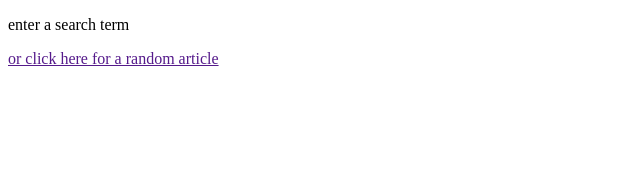
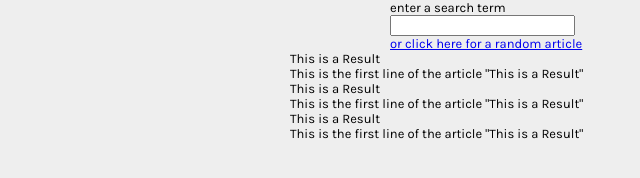
Before and after one commit to itwasntmei/wiki-viewer, a plain HTML site: page index.html in a window 1280 px wide. Shown: the whole page, without its empty margins (0-640 px from the left). Drawn offline with nearby package versions, Linux system fonts and the light colour scheme.

Commit message:
added javascript file

```diff
--- a/index.html
+++ b/index.html
@@ -3,6 +3,8 @@
 <head>
   <meta charset="utf-8">
   <title>Wikipedia Viewer</title>
+  <link rel="stylesheet" href="style.css">
+  <script src="https://ajax.googleapis.com/ajax/libs/jquery/3.2.1/jquery.min.js"></script>
 </head>
 
 <body>
@@ -11,15 +13,38 @@
 
     <div id="main">
       <div id="wiki-cont">
-        <p>enter a search term</p>
-        <div id="search-cont"></div>
+
+        <form id="wiki-form">
+          <div>
+            <label for="search-cont">enter a search term</label>
+            <input type="search" name="wiki-search" id="search-cont">
+            <input type="submit" name="wiki-submit" style="position: absolute; left: -9999px">
+          </div>
+        </form>
+
         <div id="random">
-          <a href="">or click here for a random article</a>
+          <a href="https://en.wikipedia.org/wiki/Special:Random" target="_blank">or click here for a random article</a>
         </div>
+
       </div>
     </div>
 
-    <div id="results" class="hide"></div>
+    <div id="results">
+      <div class="result">
+        <h2>This is a Result</h2>
+        <h6>This is the first line of the article "This is a Result"</h6>
+      </div>
+
+      <div class="result">
+        <h2>This is a Result</h2>
+        <h6>This is the first line of the article "This is a Result"</h6>
+      </div>
+
+      <div class="result">
+        <h2>This is a Result</h2>
+        <h6>This is the first line of the article "This is a Result"</h6>
+      </div>
+    </div>
 
   </div>
 
--- /dev/null
+++ b/script.js
@@ -0,0 +1,3 @@
+$(document).ready(function () {
+
+});
--- /dev/null
+++ b/style.css
@@ -0,0 +1,92 @@
+@import url('https://fonts.googleapis.com/css?family=Karla:400,400i,700,700i');
+
+/* http://meyerweb.com/eric/tools/css/reset/
+   v2.0 | 20110126
+   License: none (public domain)
+*/
+
+html, body, div, span, applet, object, iframe,
+h1, h2, h3, h4, h5, h6, p, blockquote, pre,
+a, abbr, acronym, address, big, cite, code,
+del, dfn, em, img, ins, kbd, q, s, samp,
+small, strike, strong, sub, sup, tt, var,
+b, u, i, center,
+dl, dt, dd, ol, ul, li,
+fieldset, form, label, legend,
+table, caption, tbody, tfoot, thead, tr, th, td,
+article, aside, canvas, details, embed,
+figure, figcaption, footer, header, hgroup,
+menu, nav, output, ruby, section, summary,
+time, mark, audio, video {
+	margin: 0;
+	padding: 0;
+	border: 0;
+	font-size: 100%;
+	font: inherit;
+	vertical-align: baseline;
+}
+
+html {
+  box-sizing: border-box;
+}
+*, *:before, *:after {
+  box-sizing: inherit;
+}
+
+/* HTML5 display-role reset for older browsers */
+article, aside, details, figcaption, figure,
+footer, header, hgroup, menu, nav, section {
+	display: block;
+}
+body {
+	line-height: 1;
+  background: #eee;
+  font: 13px karla;
+}
+
+ol, ul {
+	list-style: none;
+}
+blockquote, q {
+	quotes: none;
+}
+blockquote:before, blockquote:after,
+q:before, q:after {
+	content: '';
+	content: none;
+}
+table {
+	border-collapse: collapse;
+	border-spacing: 0;
+}
+
+.hide {
+	display: none;
+}
+
+/* Project specific syles */
+#main {
+
+}
+
+#wiki-cont {
+	width: 500px;
+	margin: 0 auto;
+}
+
+#wiki-form #search-cont {
+	display: block;
+}
+
+/*#search-cont {
+	width: 300px;
+	height: 30px;
+	border: solid 1px #000;
+	border-radius: 5px;
+}*/
+
+
+#results {
+	width: 700px;
+	margin: 0 auto;
+}
```
